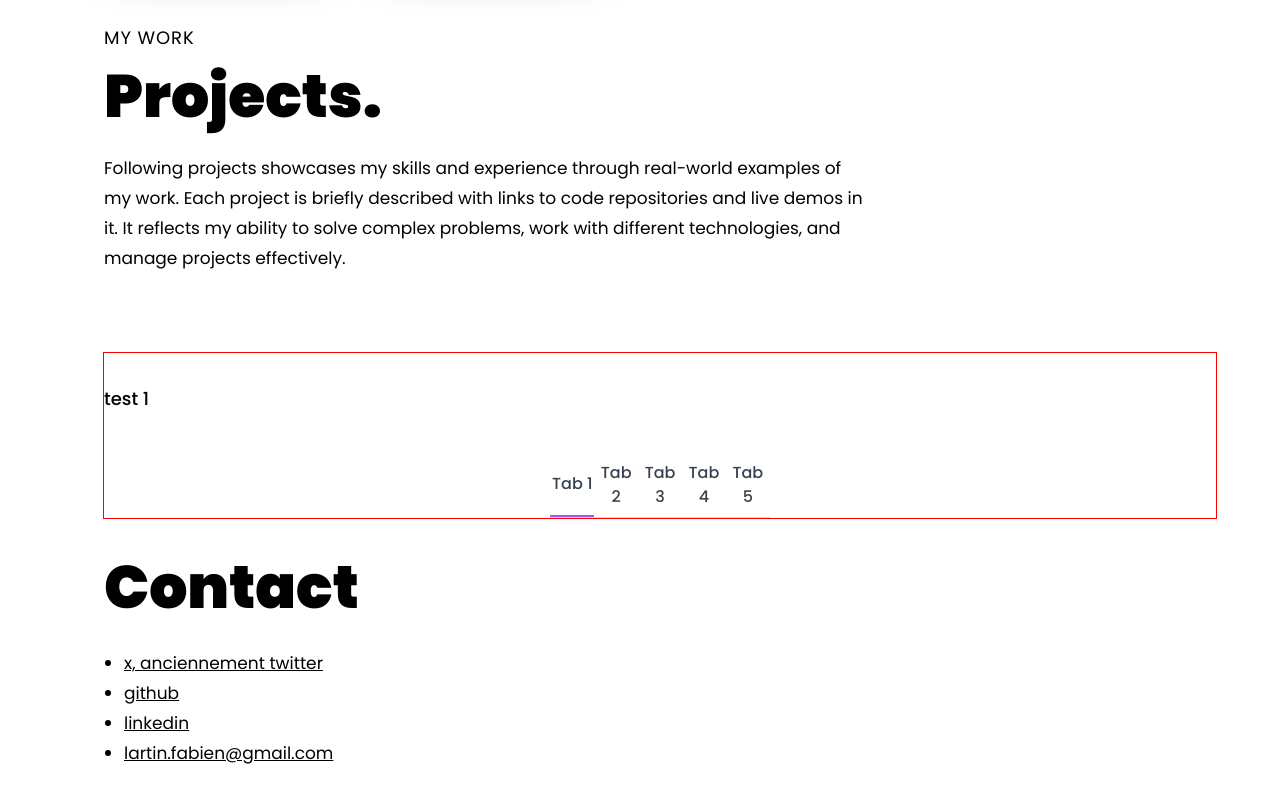
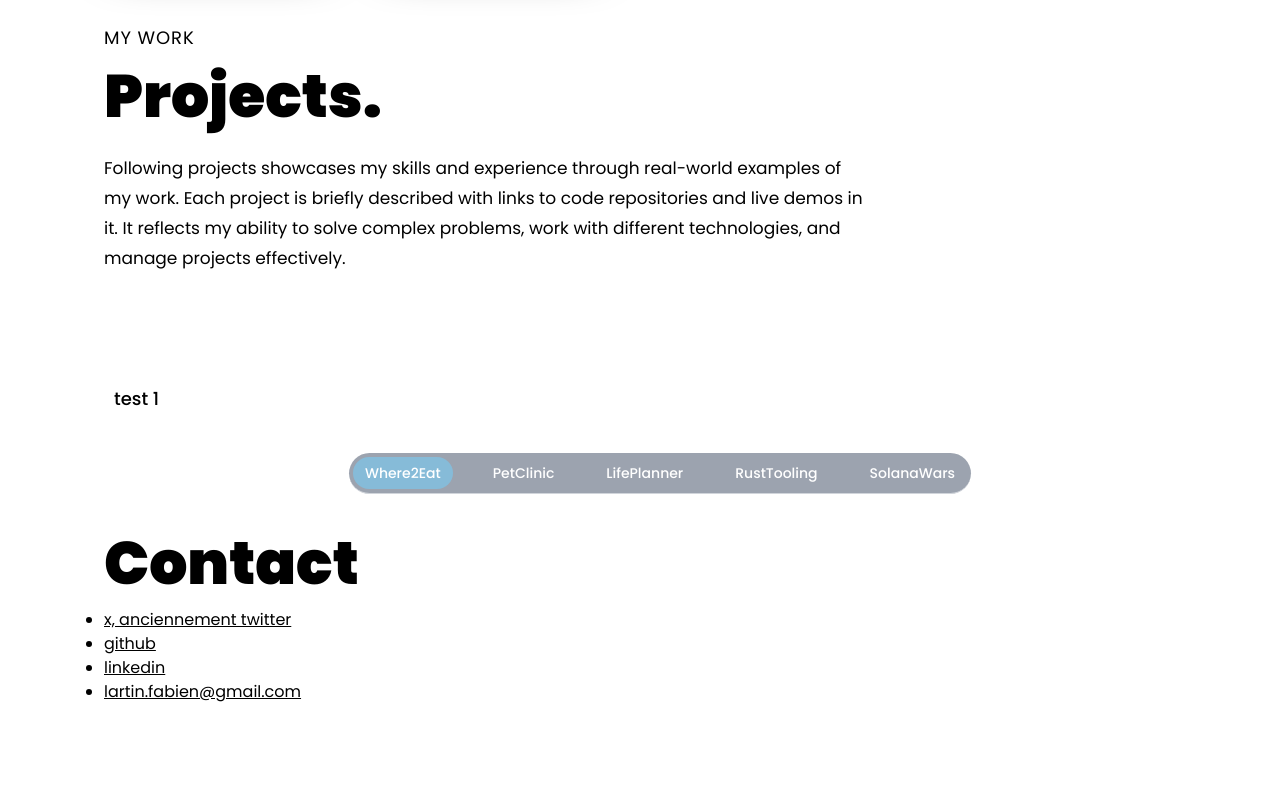
Before and after one commit to lf444/my-page, a React (Vite) app: page / in a window 1280 px wide. Shown: the part 2485-3285 px from the top of the page. After the commit the page ends 3189 px from the top, so only its background shows below. Built offline with nearby package versions, Linux system fonts and the light colour scheme.

Commit message:
add color

```diff
--- a/src/components/Contact.tsx
+++ b/src/components/Contact.tsx
@@ -1,6 +1,6 @@
 import { motion } from "framer-motion";
 import SectionWrapper from "./SectionWrapper";
-import { fadeIn } from "../utils/motion";
+
 import { t } from "i18next";
 
 const Contact = () => {
@@ -14,10 +14,10 @@ const Contact = () => {
         </h2>
       </motion.div>
 
-      <motion.p
+      {/*   <motion.p
         variants={fadeIn("", "", 0.1, 1)}
         className="mt-4 ml-5 mb-8 text-black text-[17px] max-w-3xl leading-[30px]"
-      >
+      > */}
       <ul className="list-disc underline">
         <li>
           <a href="https://twitter.com/wolfmefive" target="_blank">
@@ -38,7 +38,7 @@ const Contact = () => {
 
         <li>lartin.fabien@gmail.com</li>
       </ul>
-      </motion.p>
+      {/*  </motion.p> */}
     </>
   );
 };
--- a/src/components/Tabs.tsx
+++ b/src/components/Tabs.tsx
@@ -1,3 +1,4 @@
+import { motion } from "framer-motion";
 import React, { useState } from "react";
 
 const Tabs = ({
@@ -21,12 +22,14 @@ const Tabs = ({
 
   return (
     <div className="w-full mx-auto">
-      <div className="py-4">
-        {tabs.map((child) => {
+      <div className="py-4 ">
+        {tabs.map((child, index) => {
           if (child.title === activeTab) {
             return (
-              <div key={child.title}>
-                <Tab title={child.title}>{child.content}</Tab>
+              <div key={child.title} className="">
+                <Tab title={child.title} index={index}>
+                  {child.content}
+                </Tab>
               </div>
             );
           }
@@ -34,16 +37,24 @@ const Tabs = ({
         })}
       </div>
       <div className="w-full  flex justify-center">
-        <div className="flex border-b border-gray-300 ">
+        <div className="flex border-b border-gray-300 gap-7  bg-gray-400 rounded-full p-1">
           {tabs.map((child) => (
             <button
               key={child.title}
               className={`${
-                activeTab === child.title ? "border-b-2 border-purple-500" : ""
-              } flex-1 text-gray-700 font-medium py-2`}
+                activeTab === child.title ? "" : "hover:text-white/60"
+              } relative rounded-full px-3 py-1.5 text-sm font-medium text-white outline-sky-400 transition focus-visible:outline-2`}
               onClick={(e) => handleClick(e, child.title)}
             >
-              {child.title}
+              {activeTab === child.title && (
+                <motion.span
+                  layoutId="bubble"
+                  className="absolute inset-0 z-10  bg-regal-test"
+                  style={{ borderRadius: 9999 }}
+                  transition={{ type: "spring", bounce: 0.2, duration: 0.6 }}
+                />
+              )}
+              <p className=" z-30 relative text-white">{child.title}</p>
             </button>
           ))}
         </div>
@@ -52,11 +63,28 @@ const Tabs = ({
   );
 };
 
-const Tab = ({ title, children }: { title: string; children: JSX.Element }) => {
+const Tab = ({
+  title,
+  index,
+  children,
+}: {
+  title: string;
+  index: number;
+  children: JSX.Element;
+}) => {
   return (
-    <div title={title}>
-      <div className="py-4">
-        <h2 className="text-lg font-medium mb-2">{children}</h2>
+    <div title={title} style={{ paddingLeft: `${index * 20}%` }}>
+      <div className={`py-4 `}>
+        <motion.div
+          animate={{ x: 10 }}
+          transition={{
+            ease: "linear",
+            duration: 2,
+            x: { duration: 1 },
+          }}
+        >
+          <h2 className={`text-lg font-medium mb-2  w-fit `}>{children}</h2>
+        </motion.div>
       </div>
     </div>
   );
--- a/src/components/Works.tsx
+++ b/src/components/Works.tsx
@@ -4,11 +4,11 @@ import { fadeIn } from "../utils/motion";
 import Tabs from "./Tabs";
 
 const tabArray: { title: string; content: JSX.Element }[] = [
-  { title: "Tab 1", content: <>test 1 </> },
-  { title: "Tab 2", content: <>test 2 </> },
-  { title: "Tab 3", content: <>test 3</> },
-  { title: "Tab 4", content: <>test 4</> },
-  { title: "Tab 5", content: <>test 5</> },
+  { title: "Where2Eat", content: <>test 1 </> },
+  { title: "PetClinic", content: <>test 2 </> },
+  { title: "LifePlanner", content: <>test 3</> },
+  { title: "RustTooling", content: <>test 4</> },
+  { title: "SolanaWars", content: <>test 5</> },
 ];
 
 /* import { projects } from "../utils/constant";
@@ -111,12 +111,7 @@ const Works = () => {
         </motion.p>
       </div>
 
-      {/*       <div className="mt-20 flex flex-wrap gap-7">
-        {projects.map((project, index) => (
-          <ProjectCard key={`project-${index}`} index={index} {...project} />
-        ))}
-      </div> */}
-      <div className="mt-20 flex flex-wrap debug">
+      <div className="mt-20 flex flex-wrap ">
         <Tabs tabs={tabArray} />
       </div>
     </>
--- a/tailwind.config.js
+++ b/tailwind.config.js
@@ -4,7 +4,7 @@ export default {
   theme: {
     extend: {
       colors: {
-        "regal-blue": "#86BBD8",
+        "regal-test": "rgb(134,187,216)",
         primary: "#86BBD8",
         secondary: "white",
         tertiary: "black",
```
Lines whose indentation alone changed are shown as unchanged.
